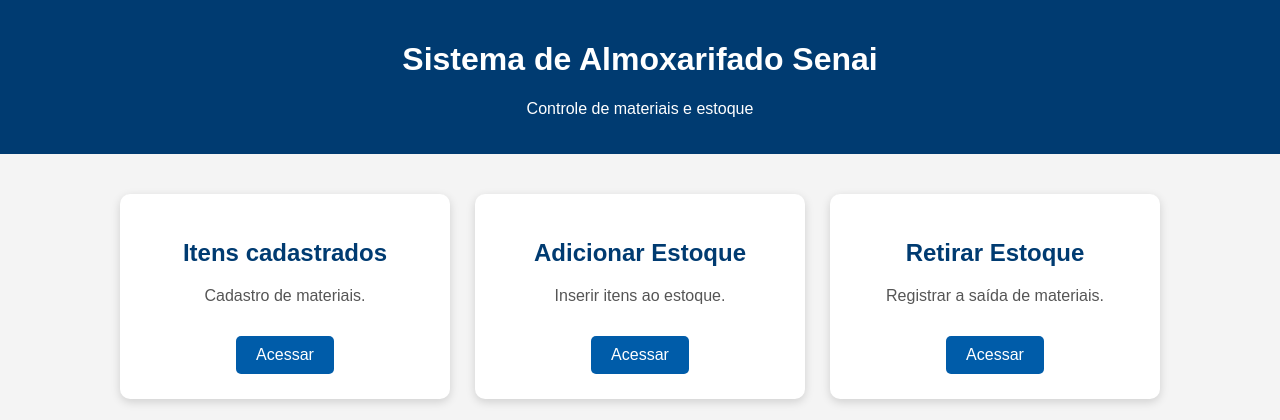
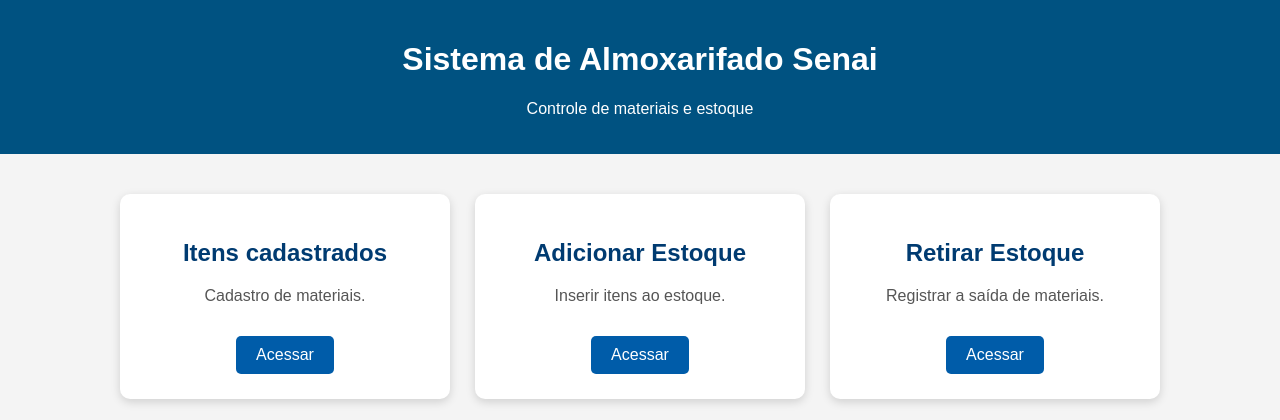
Before and after one commit to joaovictorvolpato-sys/TCC-SENAI, a Flask app: page /inicio in a window 1280 px wide. Shown: the top 420 px of the page. Run offline with Flask 3, Linux system fonts and the light colour scheme.

Commit message:
alteraçoes dia da apresentaçao

```diff
--- a/app.py
+++ b/app.py
@@ -20,10 +20,6 @@ def login():
 def inicio():
     return render_template('inicio.html')
 
-# Executa o app
-if __name__ == '__main__':
-    app.run(debug=True,host='0.0.0.0')
-
 @app.route('/conexao')
 def conexao():
     conexao = mysql.connector.connect(
@@ -34,3 +30,6 @@ def conexao():
     database='conexao')
 
     return render_template('login.html')
+
+if __name__ == '__main__':
+    app.run(debug=True,host='0.0.0.0')
--- a/templates/inicio.html
+++ b/templates/inicio.html
@@ -14,7 +14,7 @@
         }
 
         #cabecalho {
-            background-color: #003B71;
+            background-color: #005281;
             color: white;
             text-align: center;
             padding: 20px;
```
